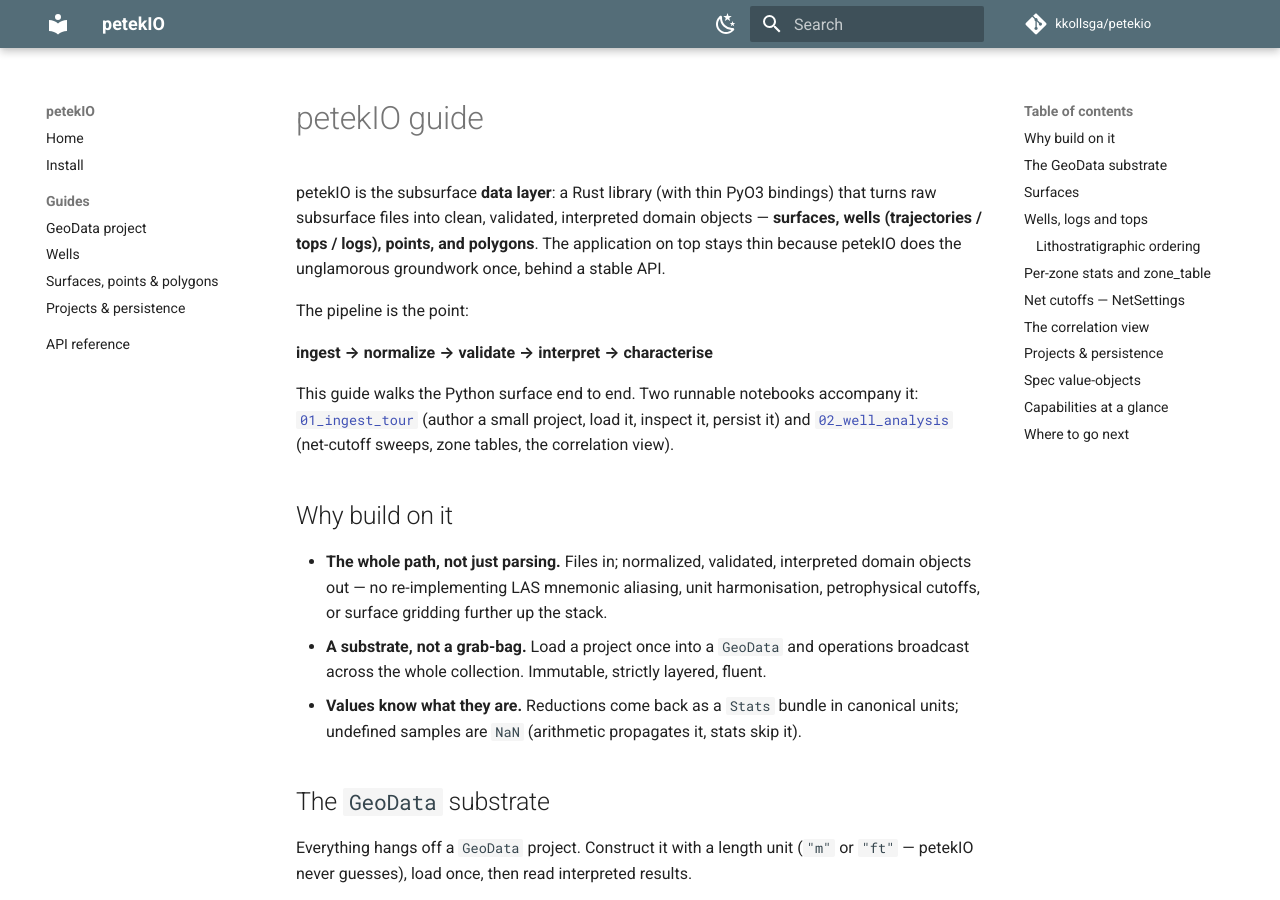
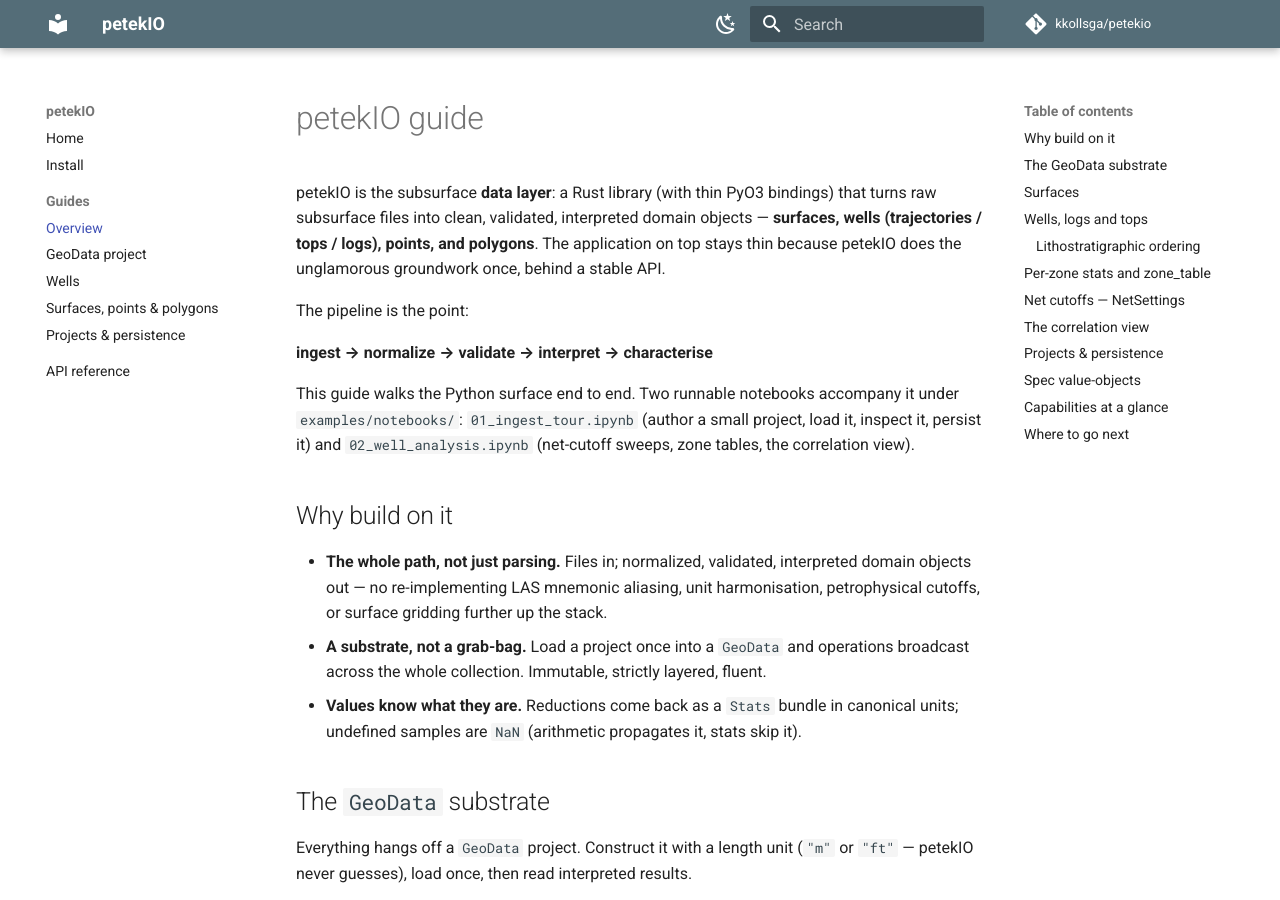
Before and after one commit to kkollsga/petekio, an MkDocs documentation site: the page built from docs/guide.md, in a window 1280 px wide and 900 px high. Built offline with MkDocs 1.6.1 and Material for MkDocs 9.7.7, drawn with Linux system fonts in a browser that asks for light colours; comment, search, counter and statistics services are not loaded.

```diff
--- a/docs/guide.md
+++ b/docs/guide.md
@@ -11,10 +11,9 @@ The pipeline is the point:
 **ingest → normalize → validate → interpret → characterise**
 
 This guide walks the Python surface end to end. Two runnable notebooks accompany
-it: [`01_ingest_tour`](../examples/notebooks/01_ingest_tour.ipynb) (author a small
-project, load it, inspect it, persist it) and
-[`02_well_analysis`](../examples/notebooks/02_well_analysis.ipynb) (net-cutoff
-sweeps, zone tables, the correlation view).
+it under `examples/notebooks/`: `01_ingest_tour.ipynb` (author a small project,
+load it, inspect it, persist it) and `02_well_analysis.ipynb` (net-cutoff sweeps,
+zone tables, the correlation view).
 
 ## Why build on it
 
@@ -188,6 +187,6 @@ The declarative, frozen load- and view-time specs — each is JSON-durable
 
 ## Where to go next
 
-- Run the two notebooks under [`examples/notebooks/`](../examples/notebooks/).
+- Run the two notebooks under `examples/notebooks/`.
 - **API.md** — the locked public API contract (Rust, mirrored in Python).
 - **SPEC.md** — the design constitution + architecture.
--- a/mkdocs.yml
+++ b/mkdocs.yml
@@ -38,6 +38,7 @@ nav:
   - Home: index.md
   - Install: install.md
   - Guides:
+      - Overview: guide.md
       - GeoData project: guide/geodata.md
       - Wells: guide/wells.md
       - Surfaces, points & polygons: guide/surfaces.md
```
Also changed, not shown: docs/install.md (+1 -1 lines).
